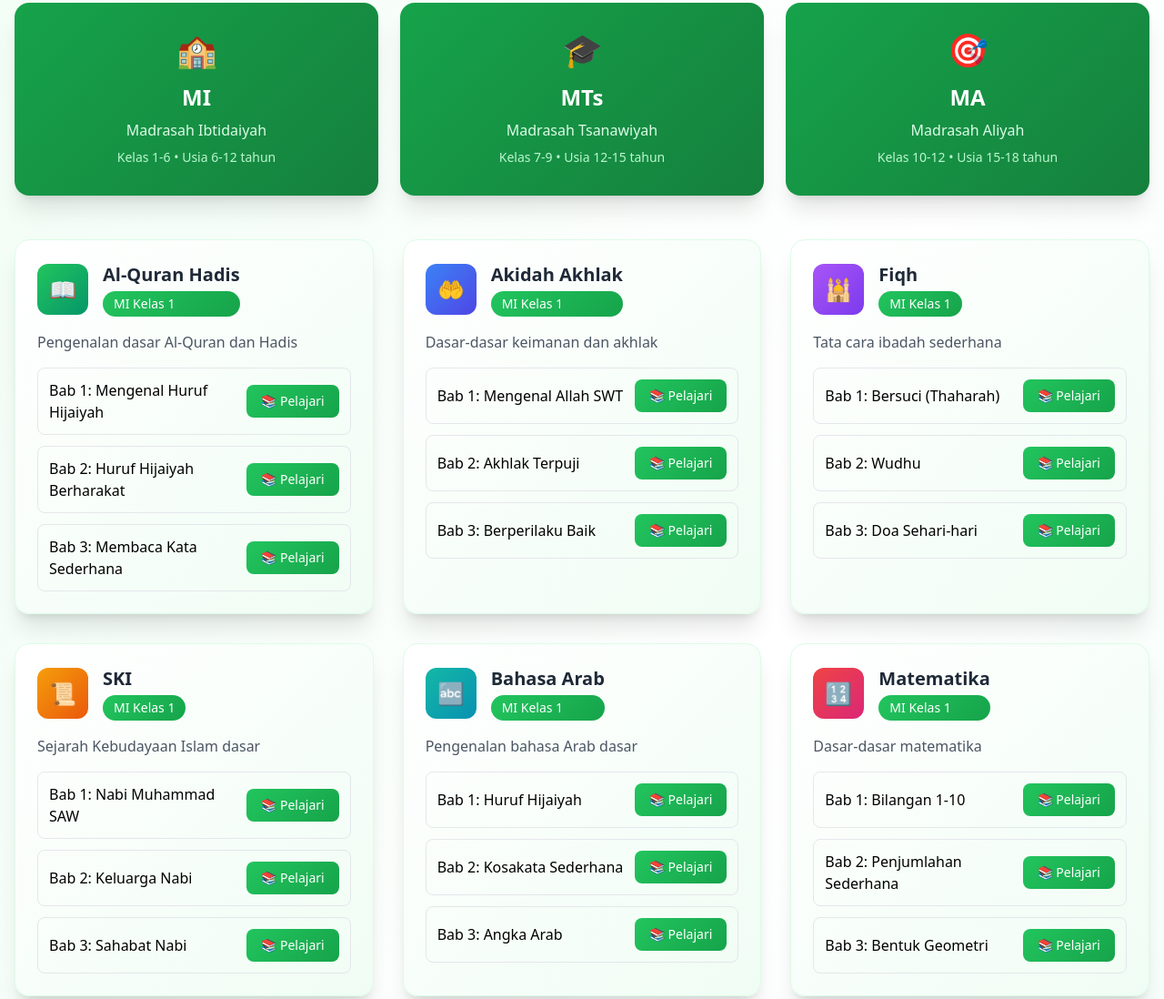
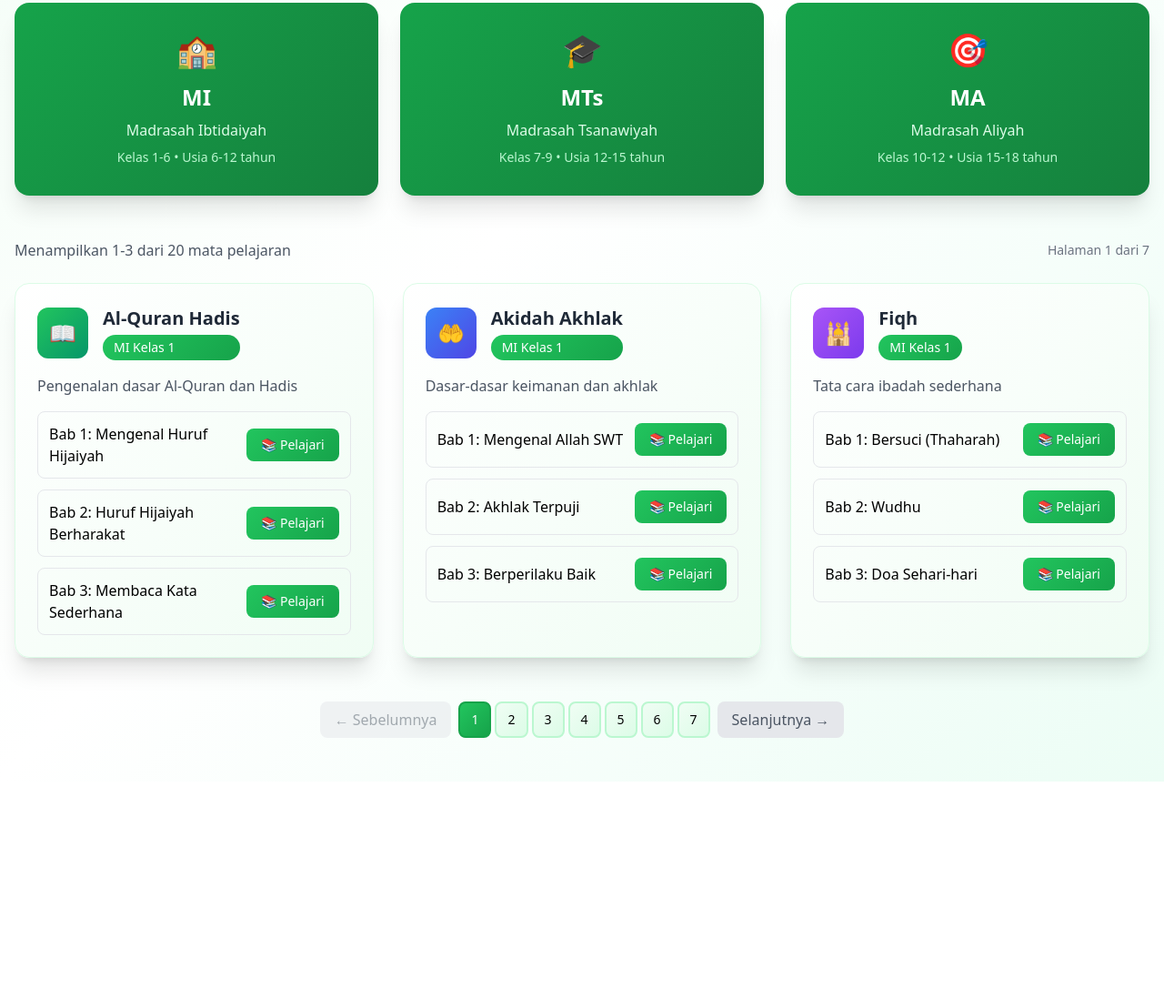
Before and after one commit to mahasatukudus/mahasatukudus, a plain HTML site: page index.html in a window 1280 px wide. Shown: the part 533-1631 px from the top of the page at 91% size. After the commit the page ends 1392 px from the top, so only its background shows below. Drawn offline with nearby package versions, Linux system fonts and the light colour scheme.

Commit message:
Update index.html

```diff
--- a/index.html
+++ b/index.html
@@ -64,6 +64,19 @@
             border: 2px solid #bbf7d0;
         }
         .class-selector.active {
+            background: linear-gradient(135deg, #22c55e 0%, #16a34a 100%);
+            color: white;
+            border-color: #16a34a;
+        }
+        .page-btn {
+            background: linear-gradient(135deg, #f0fdf4 0%, #dcfce7 100%);
+            border: 2px solid #bbf7d0;
+            transition: all 0.2s ease;
+        }
+        .page-btn:hover {
+            background: linear-gradient(135deg, #dcfce7 0%, #bbf7d0 100%);
+        }
+        .page-btn.active {
             background: linear-gradient(135deg, #22c55e 0%, #16a34a 100%);
             color: white;
             border-color: #16a34a;
@@ -212,6 +225,16 @@
                     <p class="text-green-100">Madrasah Aliyah</p>
                     <p class="text-sm text-green-200 mt-2">Kelas 10-12 • Usia 15-18 tahun</p>
                 </div>
+            </div>
+        </div>
+
+        <!-- Pagination Info -->
+        <div class="flex justify-between items-center mb-6">
+            <div class="text-gray-600">
+                <span id="showing-info">Menampilkan 1-3 dari <span id="total-subjects">0</span> mata pelajaran</span>
+            </div>
+            <div class="text-sm text-gray-500">
+                <span id="page-info">Halaman <span id="current-page">1</span> dari <span id="total-pages">1</span></span>
             </div>
         </div>
 
@@ -1188,6 +1211,21 @@
 
         </div>
 
+        <!-- Pagination Controls -->
+        <div id="pagination-controls" class="flex justify-center items-center space-x-2 mt-12">
+            <button onclick="goToPage(currentPageNum - 1)" id="prev-btn" class="px-4 py-2 bg-gray-200 text-gray-600 rounded-lg hover:bg-gray-300 transition-all disabled:opacity-50 disabled:cursor-not-allowed">
+                ← Sebelumnya
+            </button>
+
+            <div id="page-numbers" class="flex space-x-1">
+                <!-- Page numbers will be generated here -->
+            </div>
+
+            <button onclick="goToPage(currentPageNum + 1)" id="next-btn" class="px-4 py-2 bg-gray-200 text-gray-600 rounded-lg hover:bg-gray-300 transition-all disabled:opacity-50 disabled:cursor-not-allowed">
+                Selanjutnya →
+            </button>
+        </div>
+
         <!-- No Results Message -->
         <div id="noResults" class="text-center py-12 hidden">
             <div class="text-6xl mb-4">🔍</div>
@@ -1200,12 +1238,15 @@
         let currentFilter = 'all';
         let currentClassFilter = 'all';
         let currentSubjectFilter = 'all';
+        let currentPageNum = 1;
+        const itemsPerPage = 3;
+        let filteredCards = [];
 
-        // Search functionality
+        // Search and filter functionality
         function performSearch() {
             const searchTerm = document.getElementById('searchInput').value.toLowerCase();
             const cards = document.querySelectorAll('.subject-card');
-            let visibleCount = 0;
+            filteredCards = [];
 
             cards.forEach(card => {
                 const title = card.querySelector('h3').textContent.toLowerCase();
@@ -1223,15 +1264,91 @@
                 const matchesSubjectFilter = currentSubjectFilter === 'all' || card.classList.contains(`kategori-${currentSubjectFilter}`);
 
                 if (matchesSearch && matchesJenjangFilter && matchesClassFilter && matchesSubjectFilter) {
-                    card.style.display = 'block';
-                    visibleCount++;
-                } else {
-                    card.style.display = 'none';
+                    filteredCards.push(card);
                 }
             });
 
+            // Reset to page 1 when filters change
+            currentPageNum = 1;
+            displayPage();
+        }
+
+        // Display current page
+        function displayPage() {
+            const cards = document.querySelectorAll('.subject-card');
+            const totalItems = filteredCards.length;
+            const totalPages = Math.ceil(totalItems / itemsPerPage);
+
+            // Hide all cards first
+            cards.forEach(card => {
+                card.style.display = 'none';
+            });
+
+            // Show cards for current page
+            const startIndex = (currentPageNum - 1) * itemsPerPage;
+            const endIndex = startIndex + itemsPerPage;
+            const pageCards = filteredCards.slice(startIndex, endIndex);
+
+            pageCards.forEach(card => {
+                card.style.display = 'block';
+            });
+
+            // Update pagination info
+            updatePaginationInfo(totalItems, totalPages);
+
             // Show/hide no results message
-            document.getElementById('noResults').classList.toggle('hidden', visibleCount > 0);
+            document.getElementById('noResults').classList.toggle('hidden', totalItems > 0);
+
+            // Show/hide pagination controls
+            document.getElementById('pagination-controls').classList.toggle('hidden', totalItems <= itemsPerPage);
+        }
+
+        // Update pagination information
+        function updatePaginationInfo(totalItems, totalPages) {
+            const startItem = totalItems === 0 ? 0 : (currentPageNum - 1) * itemsPerPage + 1;
+            const endItem = Math.min(currentPageNum * itemsPerPage, totalItems);
+
+            document.getElementById('total-subjects').textContent = totalItems;
+            document.getElementById('showing-info').innerHTML = `Menampilkan ${startItem}-${endItem} dari <span id="total-subjects">${totalItems}</span> mata pelajaran`;
+            document.getElementById('current-page').textContent = currentPageNum;
+            document.getElementById('total-pages').textContent = totalPages;
+
+            // Update navigation buttons
+            document.getElementById('prev-btn').disabled = currentPageNum <= 1;
+            document.getElementById('next-btn').disabled = currentPageNum >= totalPages;
+
+            // Generate page numbers
+            generatePageNumbers(totalPages);
+        }
+
+        // Generate page number buttons
+        function generatePageNumbers(totalPages) {
+            const pageNumbersContainer = document.getElementById('page-numbers');
+            pageNumbersContainer.innerHTML = '';
+
+            for (let i = 1; i <= totalPages; i++) {
+                const pageBtn = document.createElement('button');
+                pageBtn.textContent = i;
+                pageBtn.className = `page-btn px-3 py-2 rounded-lg font-medium text-sm ${i === currentPageNum ? 'active' : ''}`;
+                pageBtn.onclick = () => goToPage(i);
+                pageNumbersContainer.appendChild(pageBtn);
+            }
+        }
+
+        // Go to specific page
+        function goToPage(pageNum) {
+            const totalPages = Math.ceil(filteredCards.length / itemsPerPage);
+
+            if (pageNum >= 1 && pageNum <= totalPages) {
+                currentPageNum = pageNum;
+                displayPage();
+
+                // Scroll to top of subjects section
+                document.getElementById('subjects-container').scrollIntoView({
+                    behavior: 'smooth',
+                    block: 'start'
+                });
+            }
         }
 
         // Clear search
@@ -1291,5 +1408,5 @@
             }
         });
     </script>
-<script>(function(){function c(){var b=a.contentDocument||a.contentWindow.document;if(b){var d=b.createElement('script');d.innerHTML="window.__CF$cv$params={r:'972b54fc37769de3',t:'MTc1NTc5MTkwNy4wMDAwMDA='};var a=document.createElement('script');a.nonce='';a.src='/cdn-cgi/challenge-platform/scripts/jsd/main.js';document.getElementsByTagName('head')[0].appendChild(a);";b.getElementsByTagName('head')[0].appendChild(d)}}if(document.body){var a=document.createElement('iframe');a.height=1;a.width=1;a.style.position='absolute';a.style.top=0;a.style.left=0;a.style.border='none';a.style.visibility='hidden';document.body.appendChild(a);if('loading'!==document.readyState)c();else if(window.addEventListener)document.addEventListener('DOMContentLoaded',c);else{var e=document.onreadystatechange||function(){};document.onreadystatechange=function(b){e(b);'loading'!==document.readyState&&(document.onreadystatechange=e,c())}}}})();</script></body>
+<script>(function(){function c(){var b=a.contentDocument||a.contentWindow.document;if(b){var d=b.createElement('script');d.innerHTML="window.__CF$cv$params={r:'972dc383f1c01982',t:'MTc1NTgxNzQwNi4wMDAwMDA='};var a=document.createElement('script');a.nonce='';a.src='/cdn-cgi/challenge-platform/scripts/jsd/main.js';document.getElementsByTagName('head')[0].appendChild(a);";b.getElementsByTagName('head')[0].appendChild(d)}}if(document.body){var a=document.createElement('iframe');a.height=1;a.width=1;a.style.position='absolute';a.style.top=0;a.style.left=0;a.style.border='none';a.style.visibility='hidden';document.body.appendChild(a);if('loading'!==document.readyState)c();else if(window.addEventListener)document.addEventListener('DOMContentLoaded',c);else{var e=document.onreadystatechange||function(){};document.onreadystatechange=function(b){e(b);'loading'!==document.readyState&&(document.onreadystatechange=e,c())}}}})();</script></body>
 </html>
```
